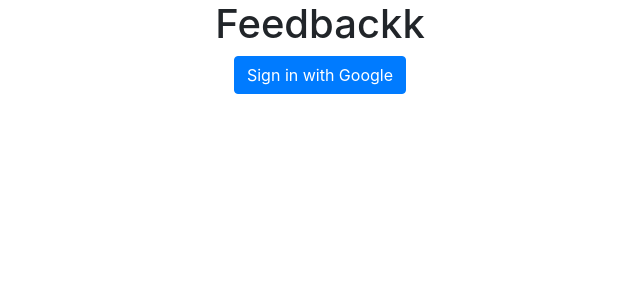
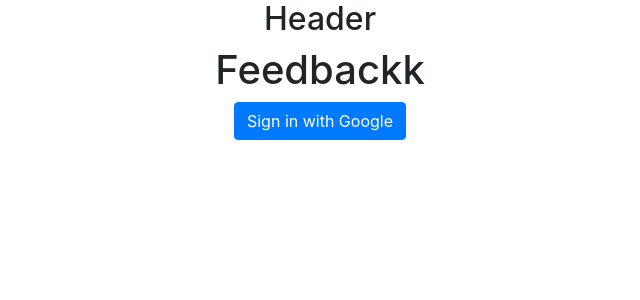
Before and after one commit to rubayth/feedbackk-api, a React (Create React App) app in the folder client/: page / in a window 1280 px wide. Shown: the top 300 px of the page, without its empty margins (320-960 px from the left). Built offline with nearby package versions, Linux system fonts and the light colour scheme.

Commit message:
react router initial

```diff
--- a/client/src/components/App.js
+++ b/client/src/components/App.js
@@ -1,13 +1,34 @@
 import React, {Component} from 'react';
 import { Button } from 'react-bootstrap';
+import { BrowserRouter, Route } from 'react-router-dom';
 import './App.css';
+
+const Header = () => <h2>Header</h2>
+const Dashboard = () => <h2>Dashboard</h2>
+const SurveyNew = () => <h2>SurveyNew</h2>
+const Landing = () =>
+  <div>
+    <h1>Feedbackk</h1>
+    <Button variant="primary" href=" /auth/google"> Sign in with Google</Button>
+  </div>
+
+
+
+
+
 
 class App extends Component {
   render(){
     return(
       <div className="App">
-      <h1>Feedbackk</h1>
-        <Button variant="primary" href=" /auth/google"> Sign in with Google</Button>
+      <BrowserRouter>
+        <div>
+          <Header/>
+          <Route exact path="/" component={Landing}/>
+          <Route exact path="/surveys" component={Dashboard}/>
+          <Route path="/surveys/new" component={SurveyNew}/>
+        </div>
+      </BrowserRouter>
       </div>
     );
   }
```
